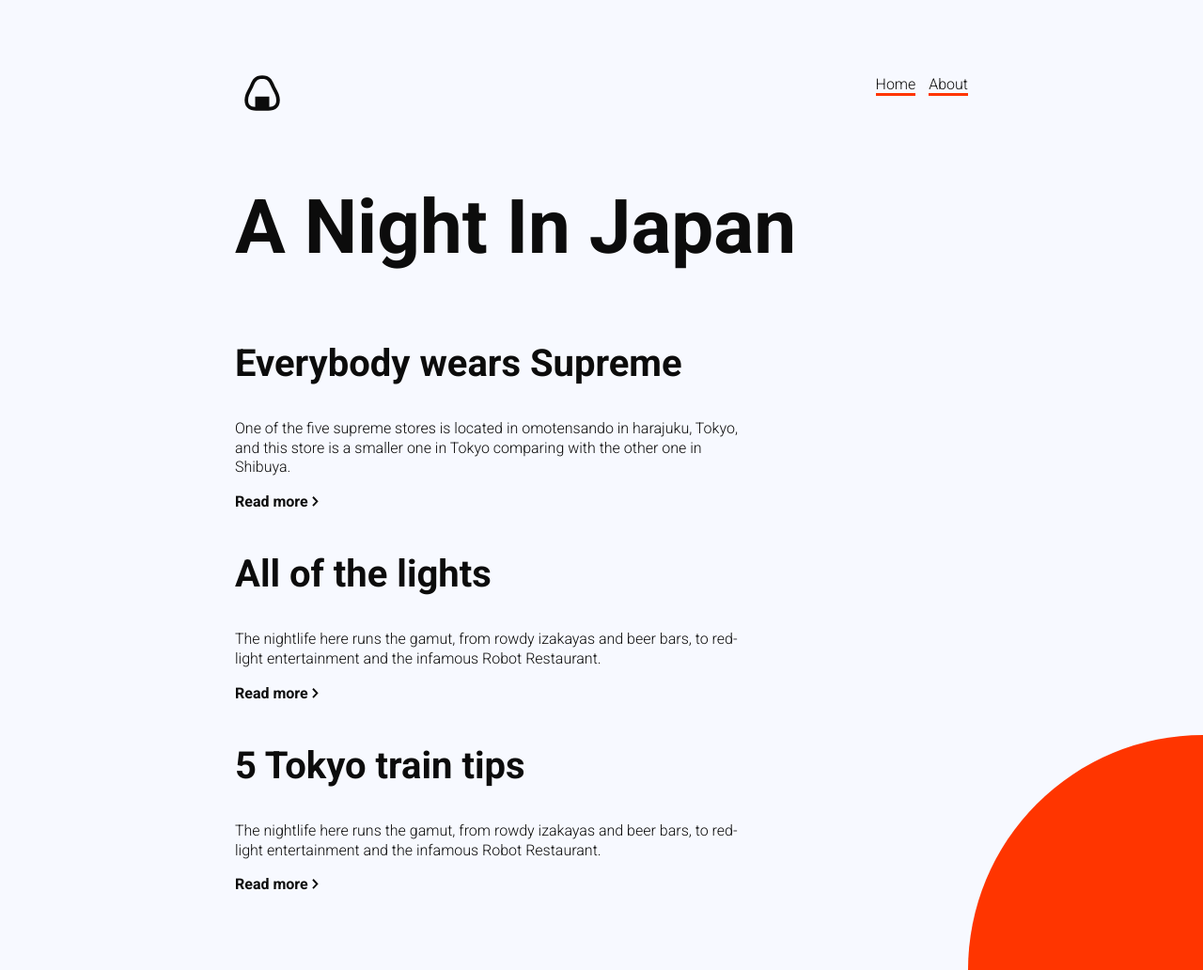
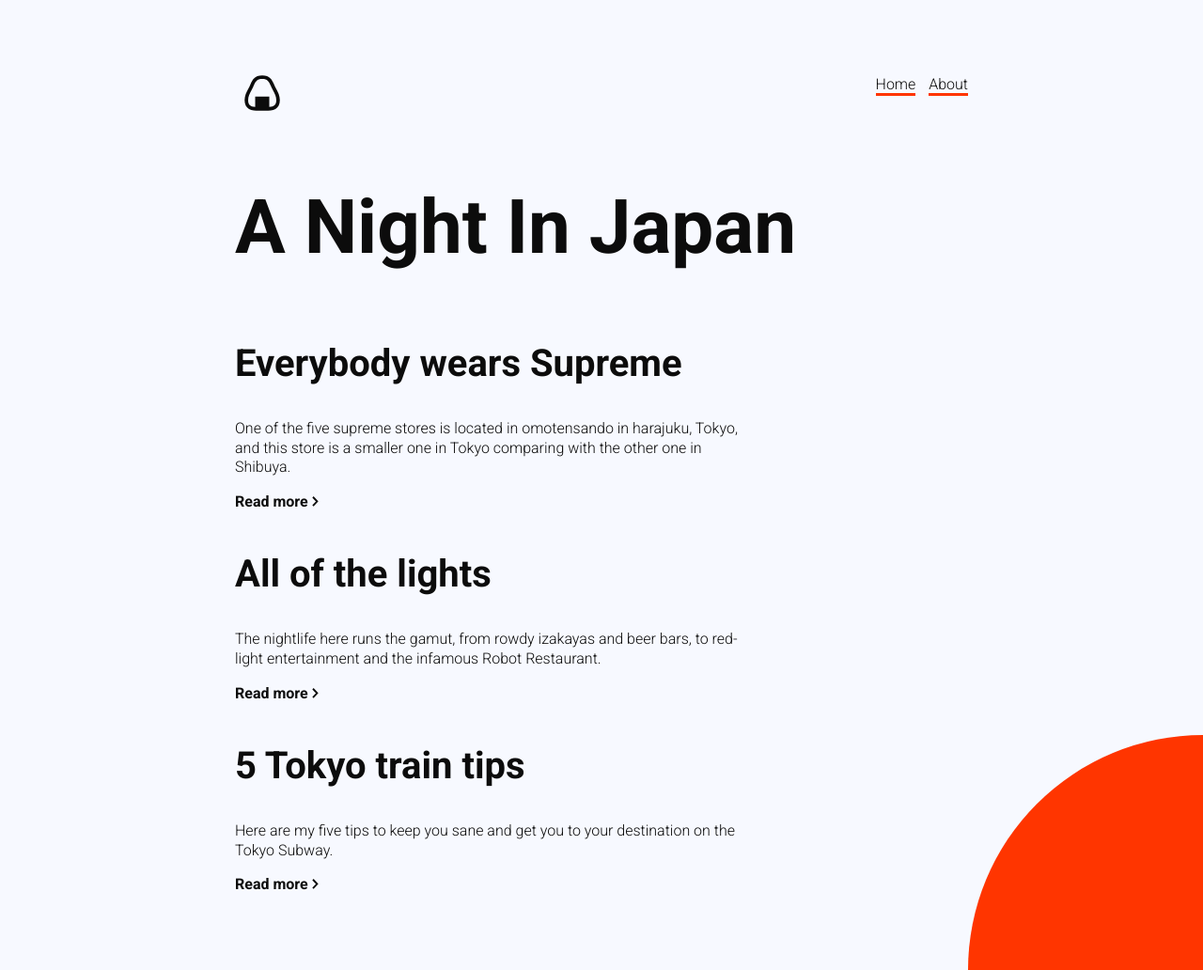
Before and after one commit to heydanilleo/anightinjapan, a Jekyll site: the page built from index.html, in a window 1280 px wide and 1032 px high. Shown: the whole window at 94% size. Built offline with Jekyll 4.4.1, drawn with Linux system fonts in a browser that asks for light colours.

Commit message:
Updated Tokyo Train Tips

```diff
--- a/_posts/2022-05-16-tokyo-train-tips.md
+++ b/_posts/2022-05-16-tokyo-train-tips.md
@@ -1,8 +1,8 @@
 ---
 title: 5 Tokyo train tips
 date: 2022-05-16 00:00:00 Z
-excerpt: The nightlife here runs the gamut, from rowdy izakayas and beer bars, to
-  red-light entertainment and the infamous Robot Restaurant.
+excerpt: Here are my five tips to keep you sane and get you to your destination on
+  the Tokyo Subway.
 ---
 
 Blog number 3
```
